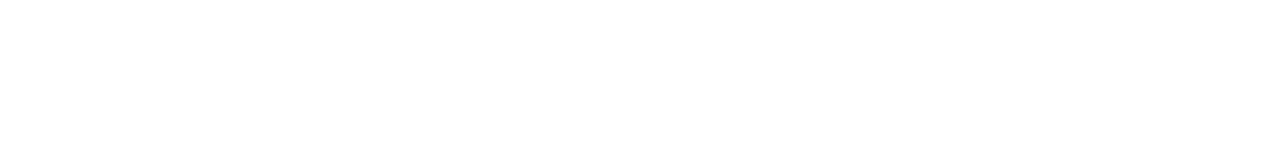
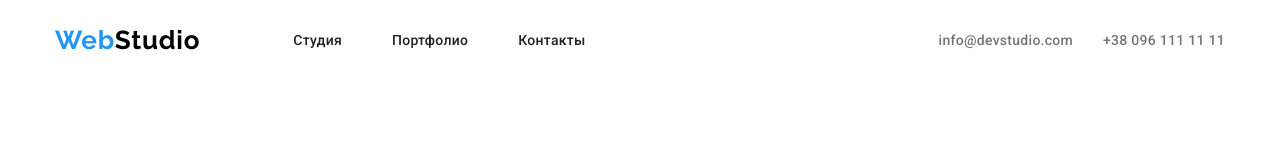
Before and after one commit to RomkaBV/WebStudio, a plain HTML site: page index.html in a window 1280 px wide. Drawn offline with nearby package versions, Linux system fonts and the light colour scheme; files whose address does not match are found by name.

Commit message:
nav-sait

```diff
--- a/css/style.css
+++ b/css/style.css
@@ -7,3 +7,82 @@
   --secondary-bg-color: #f5f4fa;
   --secondary-white-color: rgba(255, 255, 255, 0.6);
 }
+
+body {
+  color: var(--title-text-color);
+  font-family: "Roboto";
+  font-weight: 500;
+  font-size: 14px;
+  line-height: 1.2;
+  letter-spacing: 0.28px;
+  text-align: center;
+}
+
+/* page-heder */
+.page-heder {
+  display: flex;
+  margin-right: auto;
+  margin-left: auto;
+  padding-left: 15px;
+  padding-right: 15px;
+  width: 1200px;
+}
+.content {
+  display: flex;
+  align-items: center;
+}
+.site-nav,
+.site-contact,
+.logo {
+  margin: 0px;
+  padding: 0px;
+}
+.logo span {
+  color: var(--accent-color);
+}
+.logo {
+  color: #000000;
+  margin-right: 93px;
+  font-family: "Raleway";
+  font-weight: 700;
+  font-size: 26px;
+  letter-spacing: 0.78px;
+  text-decoration: none;
+}
+.link {
+  padding-top: 32px;
+  padding-bottom: 32px;
+}
+.site-nav,
+.site-contact,
+.link {
+  display: flex;
+  text-decoration: none;
+  list-style: none;
+}
+.site-nav .link {
+  color: var(--title-text-color);
+}
+.site-contact .link {
+  color: var(--primary-text-color);
+}
+.site-nav .item {
+  margin-right: 50px;
+}
+.site-contact .item {
+  margin-right: 30px;
+}
+.site-nav .item:nth-last-child(-n + 1),
+.site-contact .item:nth-last-child(-n + 1) {
+  margin-right: 0px;
+}
+
+.site-nav .link:hover {
+  color: var(--accent-color);
+}
+.site-contact .link:hover {
+  color: var(--accent-color);
+}
+.site-contact {
+  margin-left: auto;
+}
--- a/index.html
+++ b/index.html
@@ -3,7 +3,7 @@
   <head>
     <meta charset="UTF-8" />
     <meta name="viewport" content="width=device-width, initial-scale=1.0" />
-    <title>Document</title>
+    <title>Web studio</title>
     <link
       rel="stylesheet"
       href="https://cdnjs.cloudflare.com/ajax/libs/modern-normalize/2.0.0/modern-normalize.min.css"
@@ -15,5 +15,26 @@
     <link rel="stylesheet" href="./css/style.css" />
     <script src="../Web studio/js/script.js"></script>
   </head>
-  <body></body>
+  <body>
+
+      <header class="page-heder">
+        <div class="pege-nav"></div>
+        <nav class="content">
+          <a href="" class="logo"><span>Web</span>Studio</a>
+          <ul class="site-nav">
+            <li class="item"><a href="" class="link">Студия</a></li>
+            <li class="item"><a href="" class="link">Портфолио</a></li>
+            <li class="item"><a href="" class="link">Контакты</a></li>
+
+          </ul>
+        </nav>
+        <ul class="site-contact">
+          <li class="item"><a href="" class="link">info@devstudio.com</a></li>
+          <li class="item"><a href="" class="link">+38 096 111 11 11</a></li>
+
+        </ul>
+      </header>
+    </div>
+
+  </body>
 </html>
```
